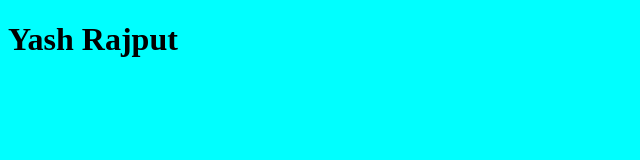
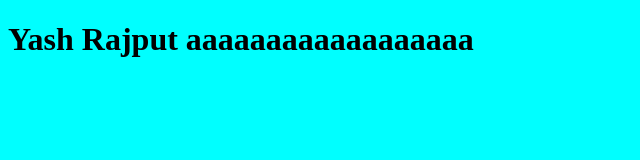
Before and after one commit to CoderAnnu/oldportfolio.github.io, a plain HTML site: page index.html in a window 1280 px wide. Shown: the whole page, without its empty margins (0-640 px from the left). Drawn offline with Linux system fonts and the light colour scheme.

Commit message:
new update

```diff
--- a/index.html
+++ b/index.html
@@ -8,7 +8,7 @@
     <title>Document</title>
 </head>
 <body>
-    <h1>Yash Rajput</h1>
+    <h1>Yash Rajput aaaaaaaaaaaaaaaaaa</h1>
 
 </body>
 </html>
```
